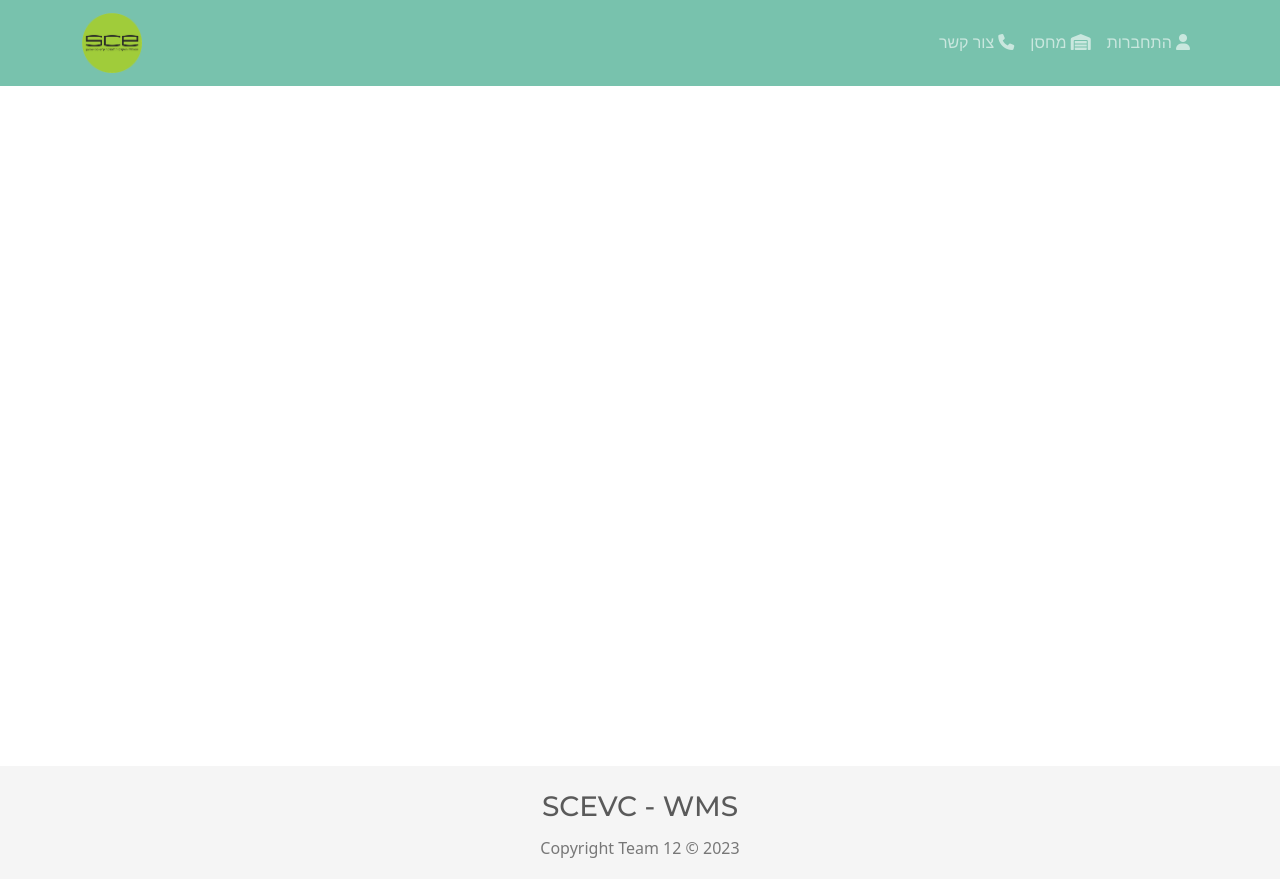
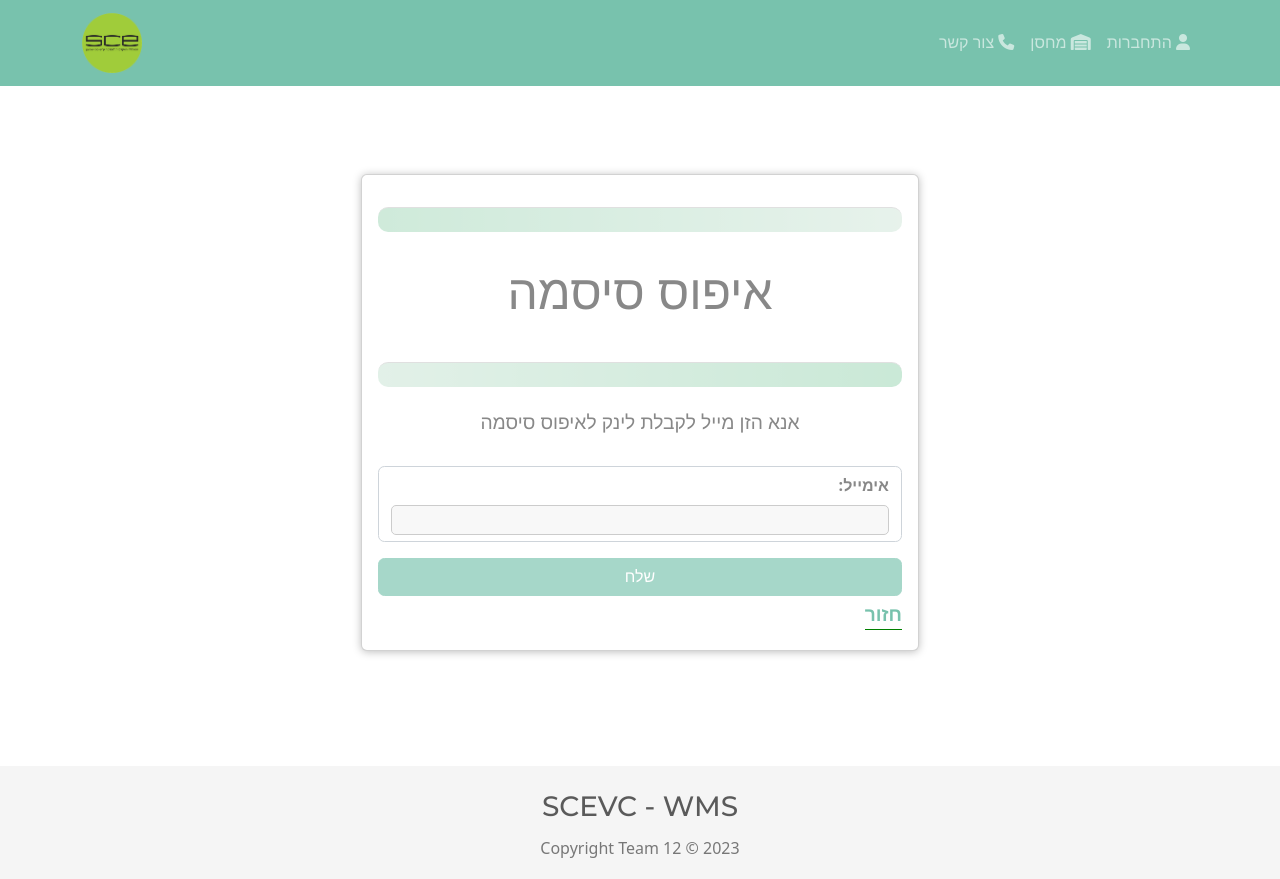
Before and after one commit to BS-PMC-2023/BS-PMC-2023-Team12, a React (Create React App) app in the folder frontend/: page /sendsmailscreen in a window 1280 px wide. Built offline with nearby package versions, Linux system fonts and the light colour scheme.

Commit message:
BSPMC2312-68,BSPMC2312-69; creating page to reset user password

```diff
--- a/frontend/src/App.js
+++ b/frontend/src/App.js
@@ -6,6 +6,7 @@ import Footer from './components/Footer';
 import HomeScreen from './screens/HomeScreen';
 import LoginScreen from './screens/LoginScreen';
 import RegisterScreen from './screens/RegisterScreen';
+import SendEmailScreen from './screens/SendEmailScreen';
 import PersonalZone from './screens/PersonalZone';
 import ProductsScreen from './screens/ProductsScreen';
 import ProductsLst from './components/ProductScreen/ProductsLst';
@@ -37,12 +38,22 @@ const App = () => {
               <Route path="/" element={<HomeScreen />} />
               <Route path="/login" element={<LoginScreen />} />
               <Route path="/register" element={<RegisterScreen />} />
+              <Route path="/sendsmailscreen" element={<SendEmailScreen />} />
               <Route path="/personalZone" element={<PersonalZone />} />
               <Route path="/ProductsScreen" element={<ProductsScreen />} />
-              <Route path="/CamerasScreen" element={<ProductsLst name="Camera" myProp="camera" />} />
-              <Route path="/RecordingScreen" element={<ProductsLst name="Recording" myProp="recording" />} />
+              <Route
+                path="/CamerasScreen"
+                element={<ProductsLst name="Camera" myProp="camera" />}
+              />
+              <Route
+                path="/RecordingScreen"
+                element={<ProductsLst name="Recording" myProp="recording" />}
+              />
               <Route path="/admin/userslist" element={<UserListScreen />} />
-              <Route path="/admin/UpdatesProducts" element={<UpdatesProducts />} />
+              <Route
+                path="/admin/UpdatesProducts"
+                element={<UpdatesProducts />}
+              />
             </Routes>
           </Container>
         </main>
--- a/frontend/src/screens/LoginScreen.js
+++ b/frontend/src/screens/LoginScreen.js
@@ -70,7 +70,7 @@ const LoginScreen = () => {
             type="email"
             label="אימייל:"
             validators={[VALIDATOR_EMAIL()]}
-            errorText="אנא הזן כתובת דוא''ל מכללה תקנית."
+            errorText="אנא הזן כתובת דוא'ל מכללה תקנית."
             onInput={inputHandler}
           />
           <Input
@@ -82,6 +82,16 @@ const LoginScreen = () => {
             errorText="אנא הכנס סיסמה."
             onInput={inputHandler}
           />
+          <Row className="py-0.1">
+            <Col className="text-center">
+              <strong style={{ fontSize: '1rem' }}> .שכחת סיסמה? לחץ </strong>
+              <Link to={'/sendsmailscreen'}>
+                {' '}
+                <strong style={{ fontSize: '1rem' }}>כאן</strong>
+              </Link>{' '}
+              <strong style={{ fontSize: '1rem' }}>כדי לאפס אותה </strong>
+            </Col>
+          </Row>
           <h2> </h2>
           <div className="d-grid gap-3">
             <Button
@@ -93,10 +103,9 @@ const LoginScreen = () => {
             </Button>
           </div>
         </Form>
-        <h2> </h2>
         <Row className="py-3">
           <Col className="text-center">
-            <strong>עדיין לא רשום למערכת?</strong>{' '}
+            <strong> עדיין לא רשום למערכת?</strong>{' '}
             <Link to={'/register'}>
               <strong>הירשם </strong>
             </Link>
--- /dev/null
+++ b/frontend/src/screens/SendEmailScreen.js
@@ -0,0 +1,95 @@
+import React from 'react';
+import { Form, Button, Row, Col } from 'react-bootstrap';
+import { Link } from 'react-router-dom';
+import Input from '../components/FormElements/Input';
+import { useForm } from '../hooks/FormHook';
+import { VALIDATOR_EMAIL } from '../util/validators';
+import Card from '../components/Card';
+import { useHttpClient } from '../hooks/httpHook';
+import Message from '../components/Message';
+import Loader from '../components/Loader';
+
+const SendEmailScreen = () => {
+  const { isLoading, error, sendRequest } = useHttpClient();
+
+  const [formState, inputHandler] = useForm(
+    {
+      email: {
+        value: '',
+        isValid: false,
+      },
+    },
+    false
+  );
+
+  const sendEmail = async (e) => {
+    e.preventDefault();
+    try {
+      await sendRequest(
+        'http://localhost:5000/api/users/forgot-password',
+        'POST',
+        JSON.stringify({
+          email: formState.inputs.email.value,
+        }),
+        {
+          'Content-Type': 'application/json',
+        }
+      );
+    } catch (err) {
+      throw err;
+    }
+    alert('שלחנו לך לינק למייל לאיפוס הסיסמה');
+  };
+  return (
+    <>
+      <h1 style={{ padding: '2rem' }}> </h1>
+      <Card>
+        <hr className="hr-line-right"></hr>
+        <h1>איפוס סיסמה</h1>
+        <hr className="hr-line-left"></hr>
+        <h1 style={{ fontSize: '1.2rem', padding: '0.5rem' }}>
+          אנא הזן מייל לקבלת לינק לאיפוס סיסמה
+        </h1>
+        {error && <Message variant="danger">{error}</Message>}
+        <Form onSubmit={sendEmail}>
+          <Input
+            element="input"
+            style={{ direction: 'rtl' }}
+            id="email"
+            type="email"
+            label="אימייל:"
+            validators={[VALIDATOR_EMAIL()]}
+            errorText="אנא הזן כתובת דוא''ל מכללה תקנית."
+            onInput={inputHandler}
+          />
+          <div className="d-grid gap-3">
+            <Button
+              type="submit"
+              variant="primary"
+              disabled={!formState.isValid}
+            >
+              {isLoading ? <Loader variant="light" /> : <string>שלח</string>}
+            </Button>
+          </div>
+          <Row className="py-1">
+            <Col>
+              <Link to={'/login'}>
+                <strong
+                  style={{
+                    fontSize: '1.2rem',
+                    float: 'right',
+                    borderBottom: '1px solid green',
+                  }}
+                >
+                  חזור
+                </strong>
+              </Link>
+            </Col>
+          </Row>
+        </Form>
+      </Card>
+    </>
+  );
+};
+
+export default SendEmailScreen;
```
